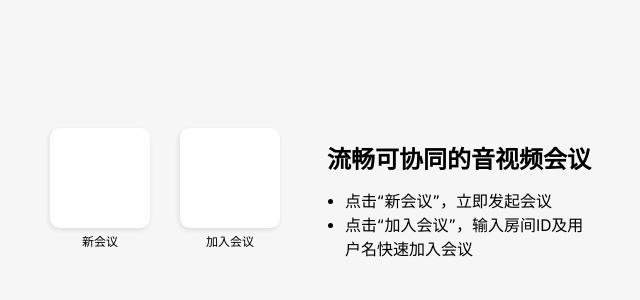
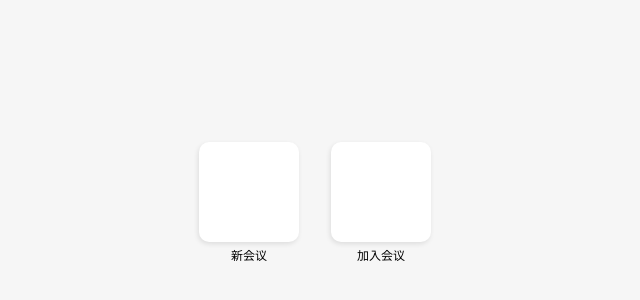
Before and after one commit to lanyuechen/retina, a React (Vite) app: page /#/entry in a window 1280 px wide. Shown: the part 198-498 px from the top of the page, without its empty margins (325-965 px from the left). Built offline with nearby package versions, Linux system fonts and the light colour scheme.

Commit message:
跳转修改

```diff
--- a/src/index.tsx
+++ b/src/index.tsx
@@ -1,11 +1,12 @@
 import React from 'react';
 import ReactDOM from 'react-dom';
-import { HashRouter as Router, Routes, Route, Navigate } from 'react-router-dom';
+import { HashRouter as Router, Routes, Route } from 'react-router-dom';
 
 import Layout from '@/layouts/index';
 import Home from '@/pages/index';
 import Entry from '@/pages/Entry';
 import Room from '@/pages/Room';
+import NotFound from '@/pages/404';
 
 import './global.less';
 
@@ -14,10 +15,10 @@ const App = () => {
     <Router>
       <Routes>
         <Route path="/" element={<Layout />}>
-          <Route path="/" element={<Home />} />
+          <Route index element={<Home />} />
           <Route path="/entry" element={<Entry />} />
           <Route path="/room/:id" element={<Room />} />
-          <Route path="/entry" element={<Room />} />
+          <Route path="*" element={<NotFound />} />
         </Route>
       </Routes>
     </Router>
--- a/src/pages/Entry/ModalJoin.tsx
+++ b/src/pages/Entry/ModalJoin.tsx
@@ -1,5 +1,5 @@
 import React, { useEffect, useRef, useState, useMemo } from 'react';
-import { useNavigate } from 'react-router-dom';
+import { useNavigate, createSearchParams } from 'react-router-dom';
 
 import {
   Dialog, DialogTitle, DialogContent, DialogActions,
@@ -42,15 +42,14 @@ export default (props: any) => {
 
   const joinMeeting = async () => {
     form.current?.submit((values: any) => {
-      navigate(`/room/${values.roomId}`, {
-        state: {
-          query: {
-            u: values.username,
-            a: me.audioStream ? 'on' : 'off',
-            v: me.videoStream ? 'on' : 'off',
-          }
-        }
-      })
+      navigate({
+        pathname: `/room/${values.roomId}`,
+        search: `?${createSearchParams({
+          u: values.username,
+          a: me.audioStream ? 'on' : 'off',
+          v: me.videoStream ? 'on' : 'off',
+        })}`
+      });
     });
   }
 
--- a/src/pages/Entry/index.tsx
+++ b/src/pages/Entry/index.tsx
@@ -1,4 +1,6 @@
 import React, { useState } from 'react';
+import { Stack } from '@mui/material';
+
 import Icon from '@/components/Icon';
 
 import ModalJoin from './ModalJoin';
@@ -22,8 +24,7 @@ export default () => {
 
   return (
     <div className={style.container}>
-      <div className={style.content}>
-        <div className={style.iconContainer}>
+      <Stack direction="row" spacing={4}>
         <BoxBtn
           icon={<Icon type="camera" />}
           onClick={() => setJoinMeetingVisible(true)}
@@ -36,15 +37,7 @@ export default () => {
         >
           加入会议
         </BoxBtn>
-        </div>
-        <div className={style.info}>
-          <h2>流畅可协同的音视频会议</h2>
-          <ul>
-            <li>点击“新会议”，立即发起会议</li>
-            <li>点击“加入会议”，输入房间ID及用户名快速加入会议</li>
-          </ul>
-        </div>
-      </div>
+      </Stack>
       {joinMeetingVisible && (
         <ModalJoin visible={joinMeetingVisible} onCancel={() => setJoinMeetingVisible(false)} />
       )}
--- a/src/pages/Entry/style.module.less
+++ b/src/pages/Entry/style.module.less
@@ -5,27 +5,6 @@
   align-items: center;
   justify-content: center;
   background: rgb(246, 246, 246);
-  .content {
-    width: 560px;
-    .iconContainer {
-      width: 260px;
-      float: left;
-      display: flex;
-      justify-content: space-around;
-      align-items: flex-start;
-      margin-right: 32px;
-    }
-    .info {
-      overflow: hidden;
-      h2 {
-        line-height: 24px;
-        margin-bottom: 16px;
-      }
-      ul {
-        padding-left: 18px;
-      }
-    }
-  }
 
   .button {
     width: 100px;
```
Also changed, not shown: src/favicon.svg (deleted). Lines whose indentation alone changed are shown as unchanged.
